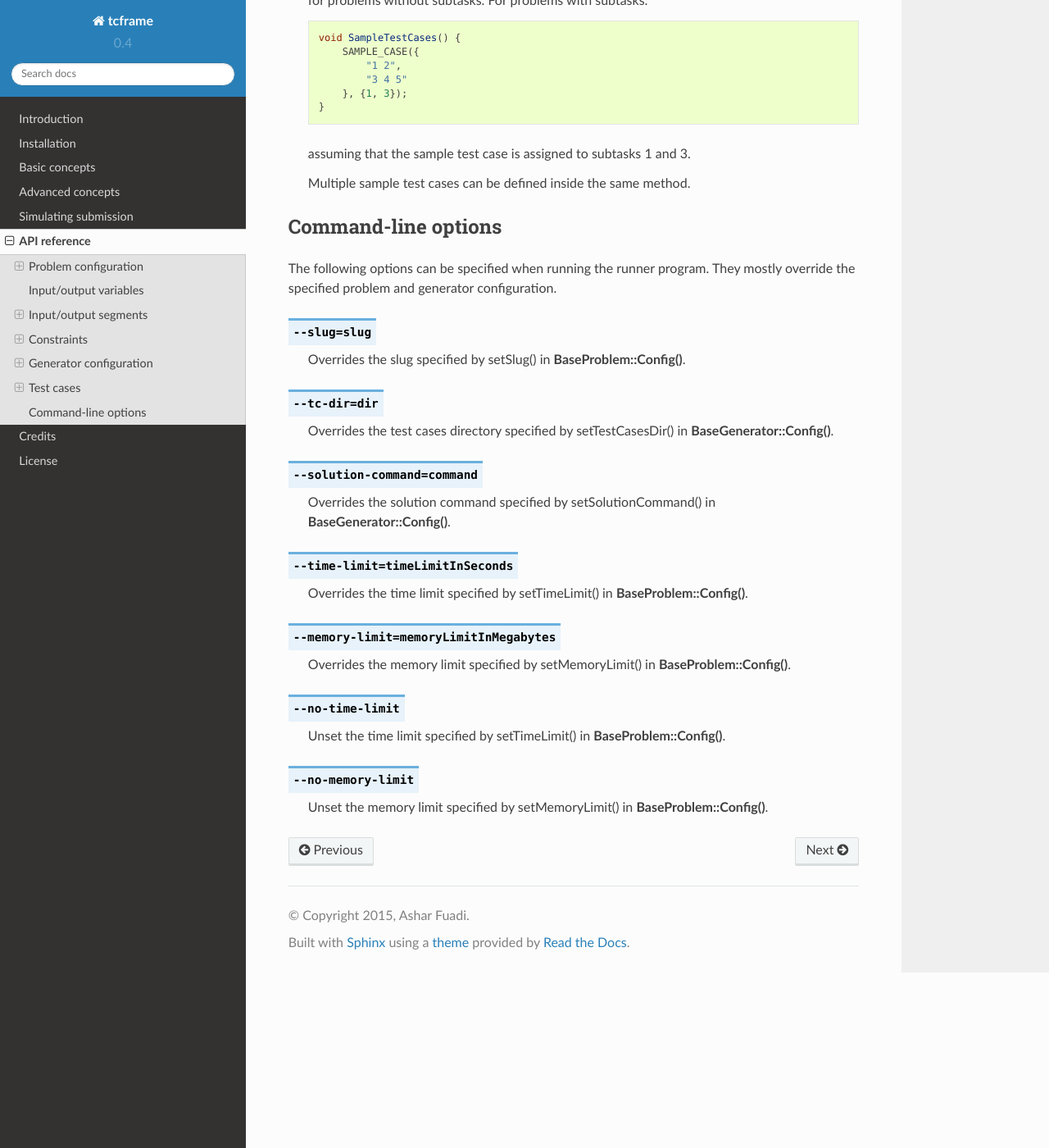
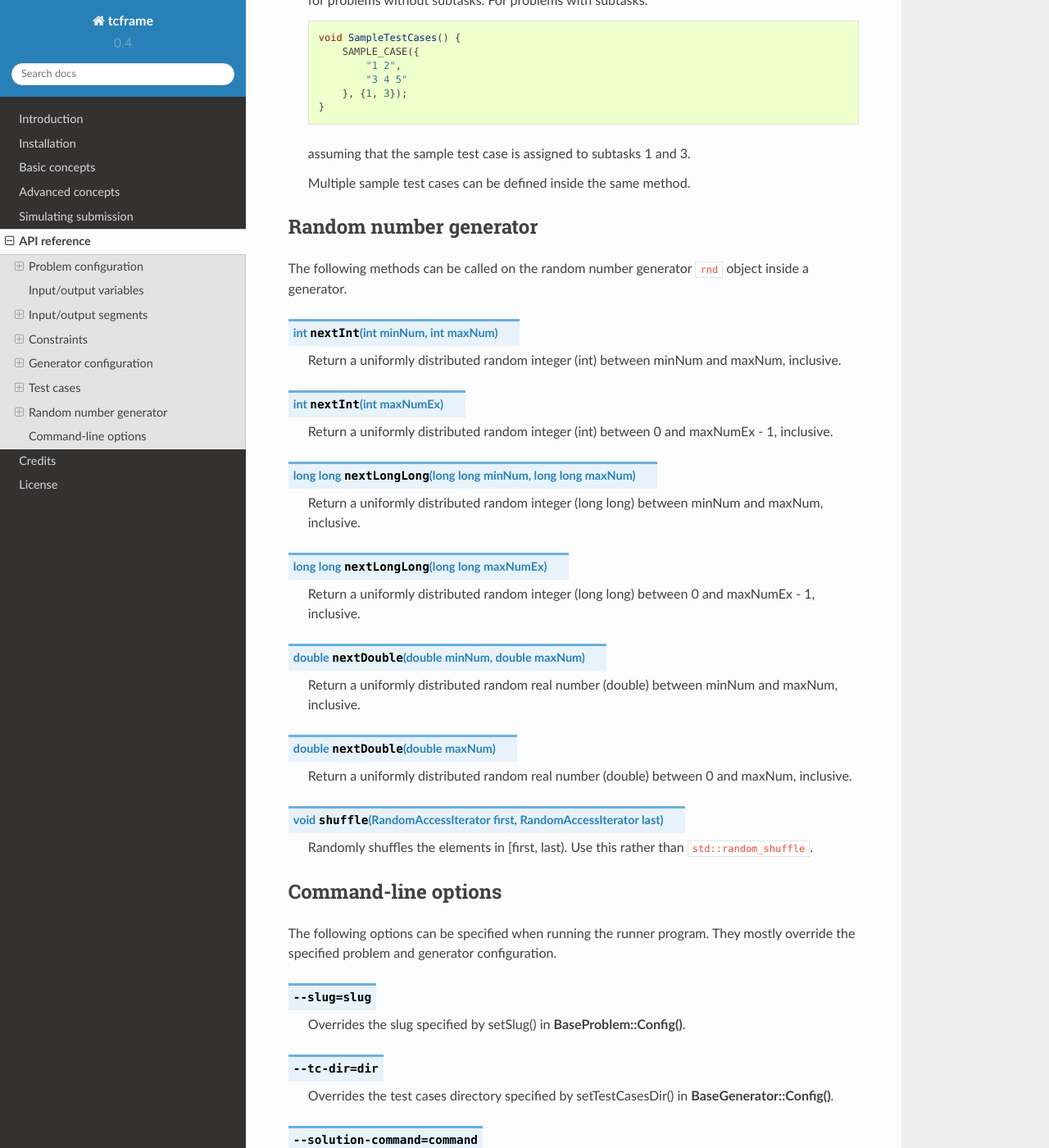
Before and after one commit to ia-toki/tcframe, a Sphinx documentation site: the page built from docs/api_ref.rst, in a window 1280 px wide and 1400 px high, scrolled down 4644 px. Shown: the whole window at 82% size. Built offline with Sphinx 7.4.7 and the Read the Docs theme 2.0.0, drawn with Linux system fonts in a browser that asks for light colours; some of the changed text lies outside the part shown.

Commit message:
Implement simple random number generator convenient wrapper
Resolve #42

```diff
--- a/CMakeLists.txt
+++ b/CMakeLists.txt
@@ -26,6 +26,7 @@ set(SOURCE_FILES
     include/tcframe/problem.hpp
     include/tcframe/runner.hpp
     include/tcframe/submitter.hpp
+    include/tcframe/random.hpp
     include/tcframe/testcase.hpp
     include/tcframe/type.hpp
     include/tcframe/util.hpp
@@ -37,6 +38,7 @@ set(SOURCE_FILES
     test/io_test.cpp
     test/macro_test.cpp
     test/problem_test.cpp
+    test/random_test.cpp
     test/submitter_test.cpp
     test/tcframe_test_commons.cpp
     test/testcase_test.cpp
--- a/docs/api_ref.rst
+++ b/docs/api_ref.rst
@@ -245,6 +245,41 @@ The following macros can be called inside the overridden method **BaseGenerator:
 
     Multiple sample test cases can be defined inside the same method.
 
+.. _api-ref-random-number-generator:
+
+Random number generator
+-----------------------
+
+The following methods can be called on the random number generator :code:`rnd` object inside a generator.
+
+.. cpp:function:: int nextInt(int minNum, int maxNum)
+
+    Return a uniformly distributed random integer (int) between minNum and maxNum, inclusive.
+
+.. cpp:function:: int nextInt(int maxNumEx)
+
+    Return a uniformly distributed random integer (int) between 0 and maxNumEx - 1, inclusive.
+
+.. cpp:function:: long long nextLongLong(long long minNum, long long maxNum)
+
+    Return a uniformly distributed random integer (long long) between minNum and maxNum, inclusive.
+
+.. cpp:function:: long long nextLongLong(long long maxNumEx)
+
+    Return a uniformly distributed random integer (long long) between 0 and maxNumEx - 1, inclusive.
+
+.. cpp:function:: double nextDouble(double minNum, double maxNum)
+
+    Return a uniformly distributed random real number (double) between minNum and maxNum, inclusive.
+
+.. cpp:function:: double nextDouble(double maxNum)
+
+    Return a uniformly distributed random real number (double) between 0 and maxNum, inclusive.
+
+.. cpp:function:: void shuffle(RandomAccessIterator first, RandomAccessIterator last)
+
+    Randomly shuffles the elements in [first, last). Use this rather than :code:`std::random_shuffle`.
+
 .. _api-ref-command-line-options:
 
 Command-line options
@@ -264,6 +299,10 @@ The following options can be specified when running the runner program. They mos
 
     Overrides the solution command specified by setSolutionCommand() in **BaseGenerator::Config()**.
 
+.. py:function:: --seed=seed
+
+    Sets the seed for the random number generator :code:`rnd` inside the generator.
+
 .. py:function:: --time-limit=timeLimitInSeconds
 
     Overrides the time limit specified by setTimeLimit() in **BaseProblem::Config()**.
```
Also changed, not shown: docs/basic_concepts.rst (+14 -15 lines), 3 other files.
